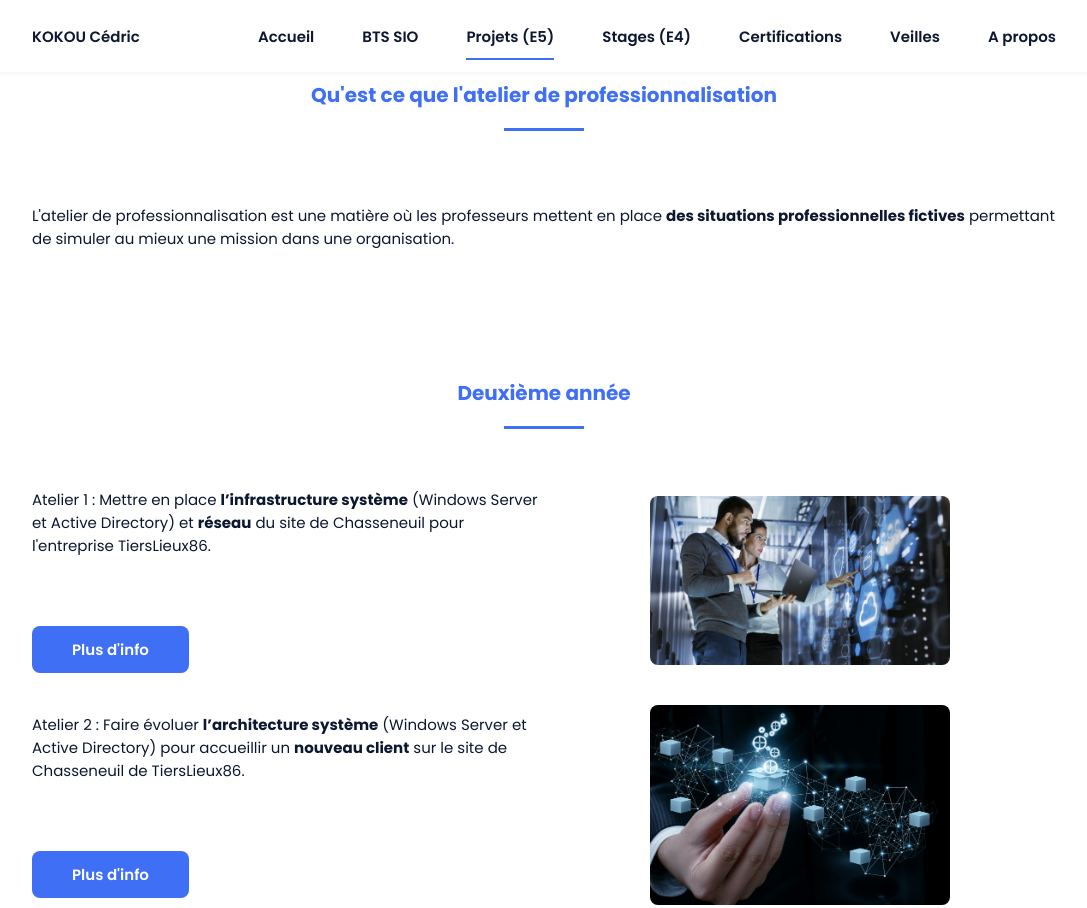
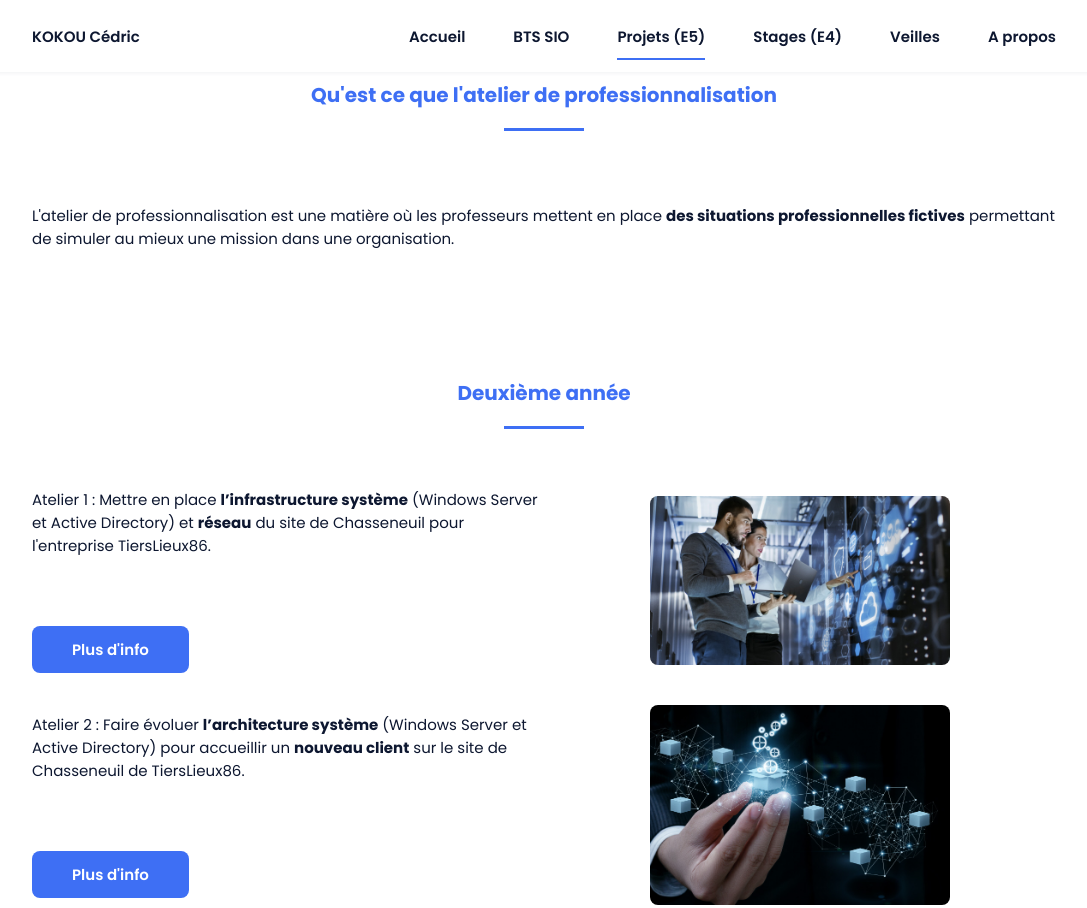
Before and after one commit to ckfrontend/PORTFOLIO-SIO-SLAM, a plain HTML site: page assets/html/projet.html in a window 1280 px wide. Shown: the top 908 px of the page, without its empty margins (96-1183 px from the left). Drawn offline with nearby package versions, Linux system fonts and the light colour scheme.

Commit message:
Update projet.html

```diff
--- a/assets/html/projet.html
+++ b/assets/html/projet.html
@@ -31,7 +31,6 @@
                     <li class="nav__item"><a href="bts.html" class="nav__link">BTS SIO</a></li>
                     <li class="nav__item"><a href="#projet" class="nav__link active">Projets (E5)</a></li>
                     <li class="nav__item"><a href="stage.html" class="nav__link">Stages (E4)</a></li>
-                    <li class="nav__item"><a href="certification.html" class="nav__link">Certifications</a></li>
                     <li class="nav__item"><a href="veille.html" class="nav__link">Veilles</a></li>
                     <li class="nav__item"><a href="../../index.html" class="nav__link">A propos</a></li>
                 </ul>
```
